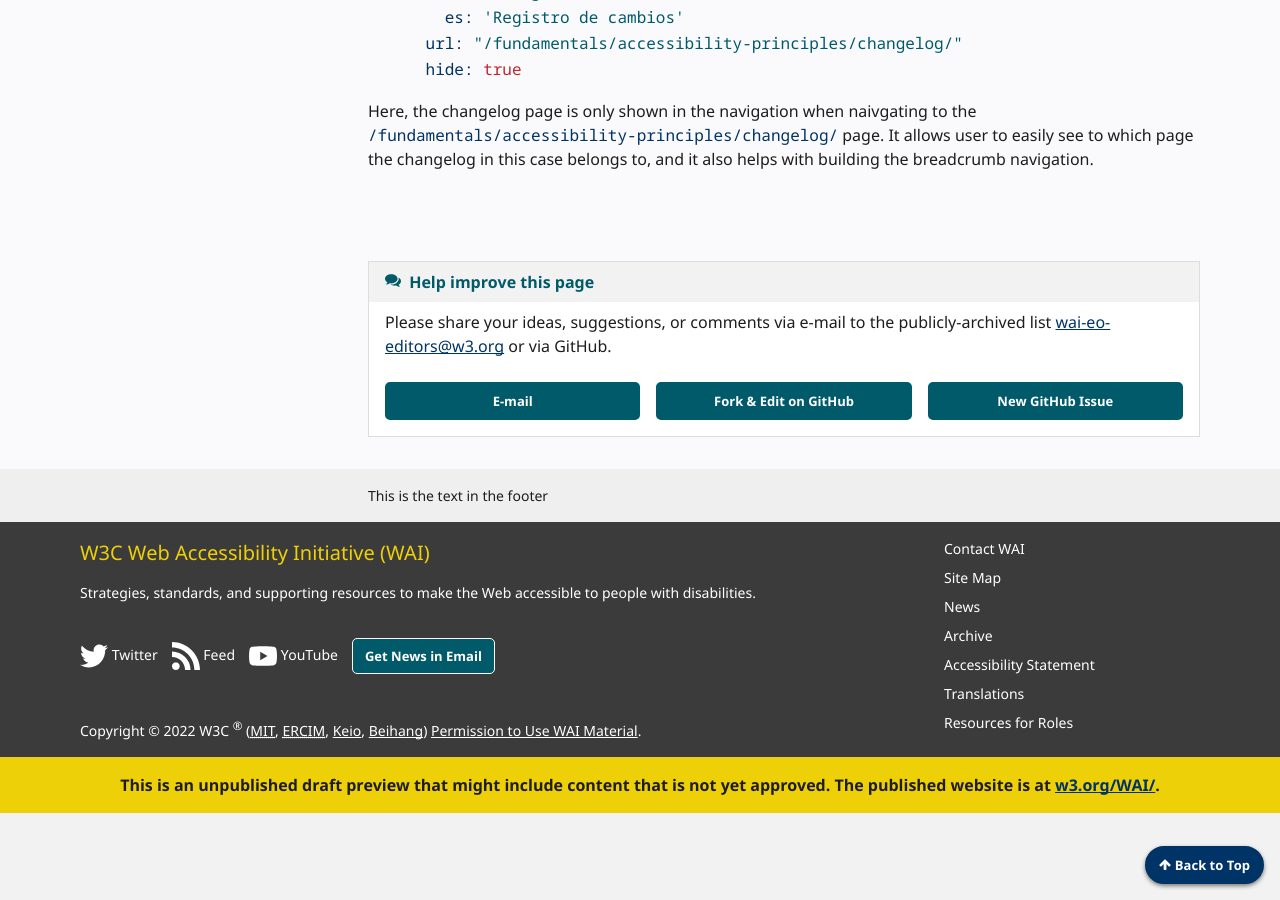
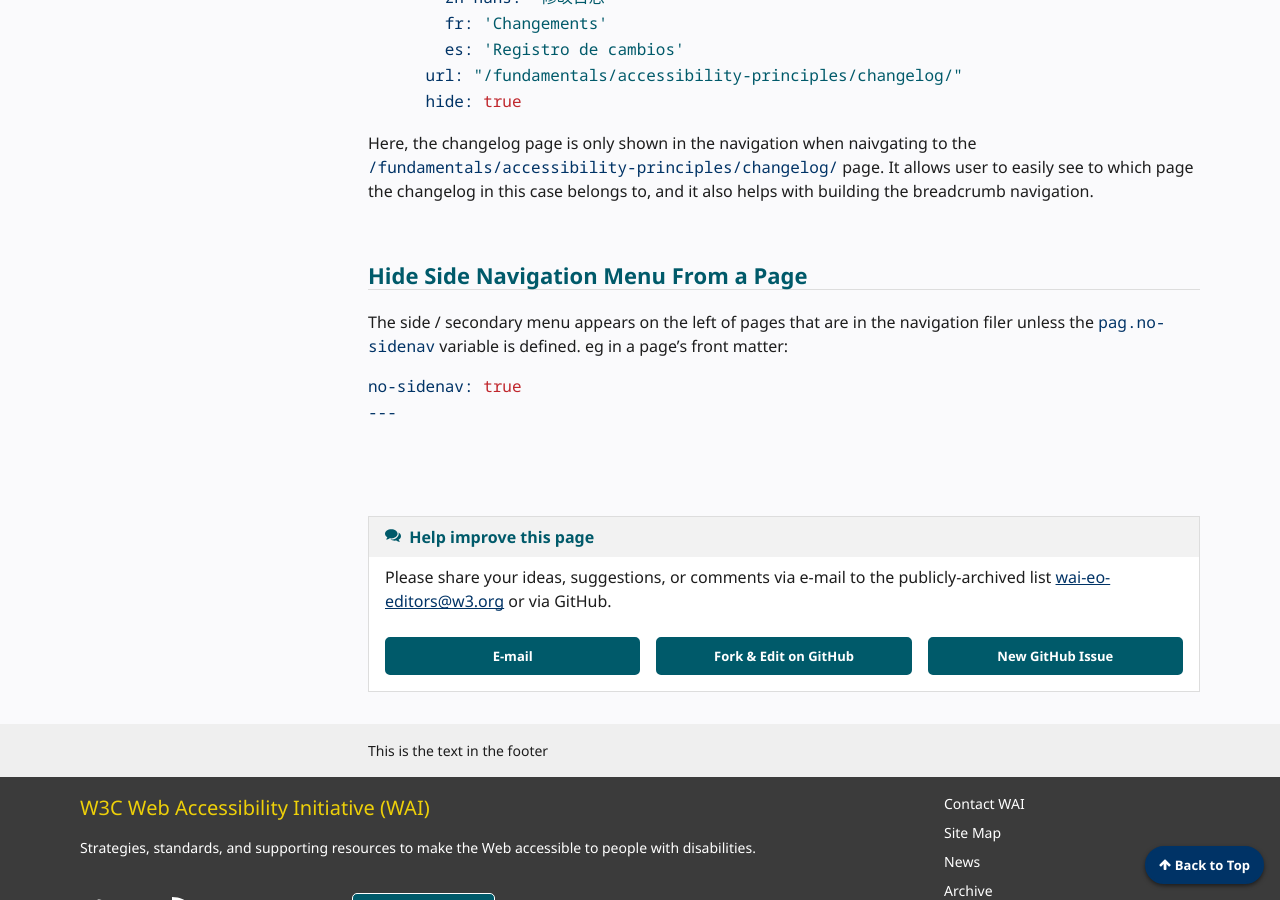
Before and after one commit to w3c/wai-website-theme, a Jekyll site: the page built from content/technical-navigation.md, in a window 1280 px wide and 900 px high, scrolled down 2022 px. Built offline with Jekyll 4.4.1, drawn with Linux system fonts in a browser that asks for light colours; cached includes are drawn as plain includes; comment, search, counter and statistics services are not loaded; some of the changed text lies outside the part shown.

Commit message:
Add doc on no-sidenav

````diff
--- a/content/technical-navigation.md
+++ b/content/technical-navigation.md
@@ -90,3 +90,12 @@ For entries that should only show up when you are on that page, add `hide: true`
 ```
 
 Here, the changelog page is only shown in the navigation when naivgating to the `/fundamentals/accessibility-principles/changelog/` page. It allows user to easily see to which page the changelog in this case belongs to, and it also helps with building the breadcrumb navigation.
+
+## Hide Side Navigation Menu From a Page
+
+The side / secondary menu appears on the left of pages that are in the navigation filer unless the `pag.no-sidenav` variable is defined. eg in a page's front matter:
+
+```yaml
+no-sidenav: true
+---
+```
````
